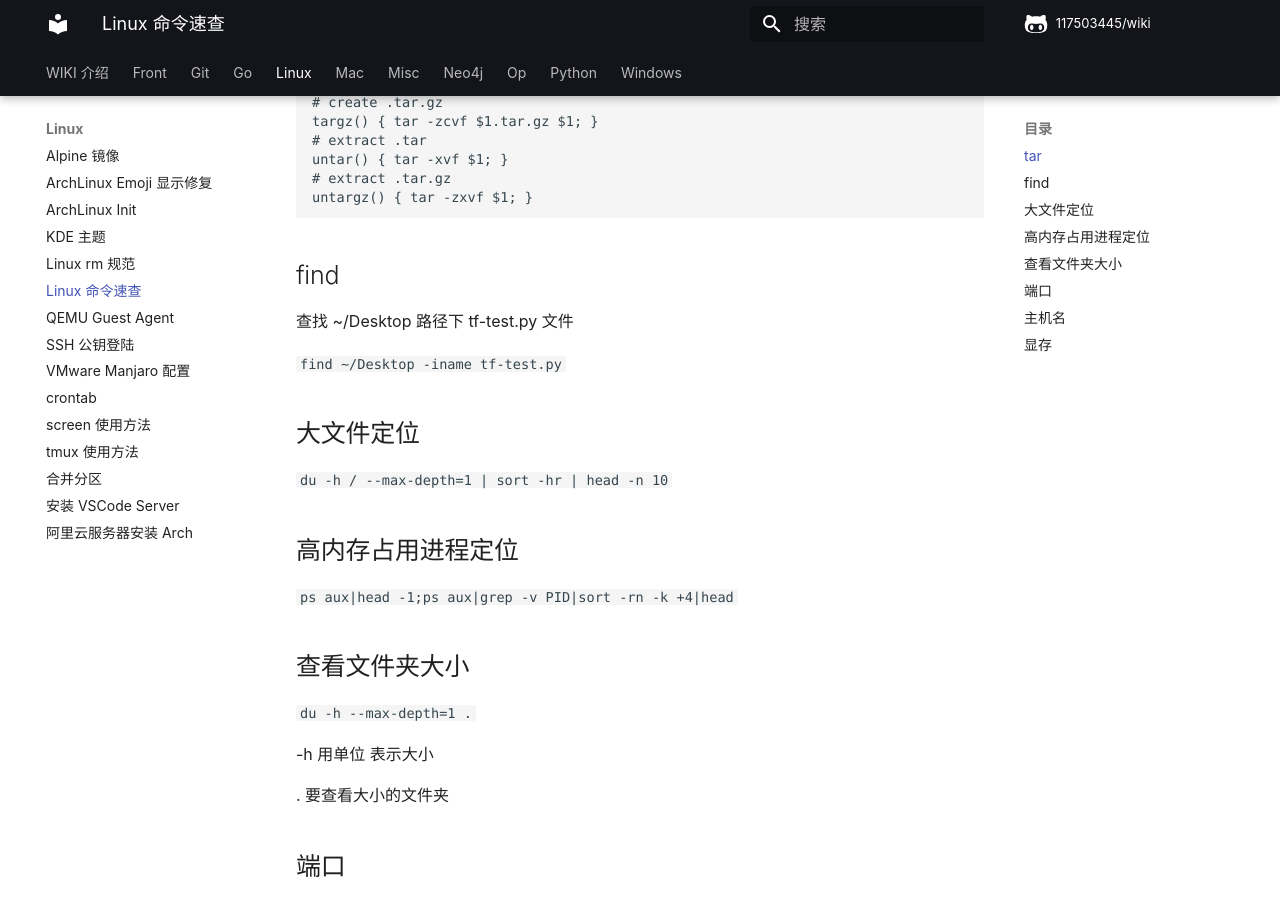
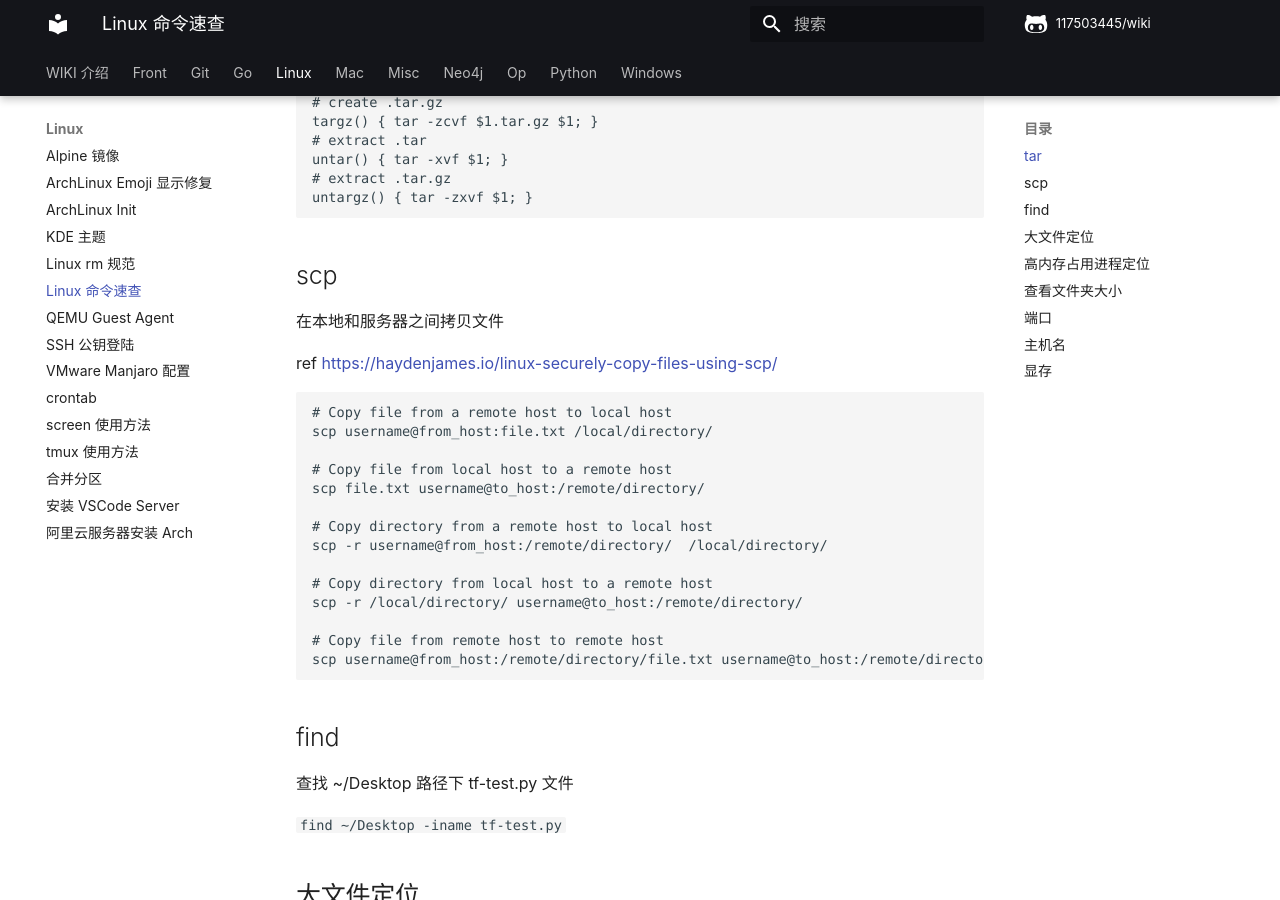
Before and after one commit to 117503445/wiki, an MkDocs documentation site: the page built from docs/linux/Linux 命令速查.md, in a window 1280 px wide and 900 px high, scrolled down 763 px. Built offline with MkDocs 1.6.1 and Material for MkDocs 9.7.7, drawn with Linux system fonts in a browser that asks for light colours; some web fonts are replaced; comment, search, counter and statistics services are not loaded.

Commit message:
scp
Signed-off-by: 117503445 <t117503445@gmail.com>

````diff
--- a/docs/linux/Linux 命令速查.md
+++ b/docs/linux/Linux 命令速查.md
@@ -40,6 +40,29 @@ untar() { tar -xvf $1; }
 untargz() { tar -zxvf $1; }
 ```
 
+## scp
+
+在本地和服务器之间拷贝文件
+
+ref <https://haydenjames.io/linux-securely-copy-files-using-scp/>
+
+```sh
+# Copy file from a remote host to local host
+scp username@from_host:file.txt /local/directory/
+
+# Copy file from local host to a remote host
+scp file.txt username@to_host:/remote/directory/
+
+# Copy directory from a remote host to local host
+scp -r username@from_host:/remote/directory/  /local/directory/
+
+# Copy directory from local host to a remote host
+scp -r /local/directory/ username@to_host:/remote/directory/
+
+# Copy file from remote host to remote host
+scp username@from_host:/remote/directory/file.txt username@to_host:/remote/directory/
+```
+
 ## find
 
 查找 ~/Desktop 路径下 tf-test.py 文件
````
